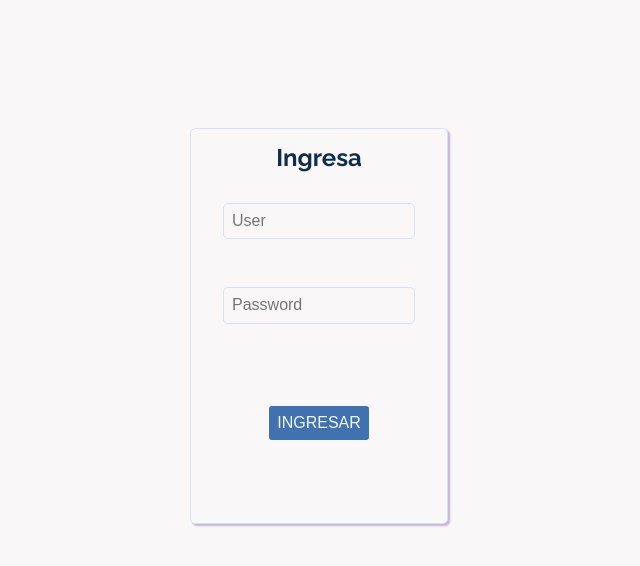
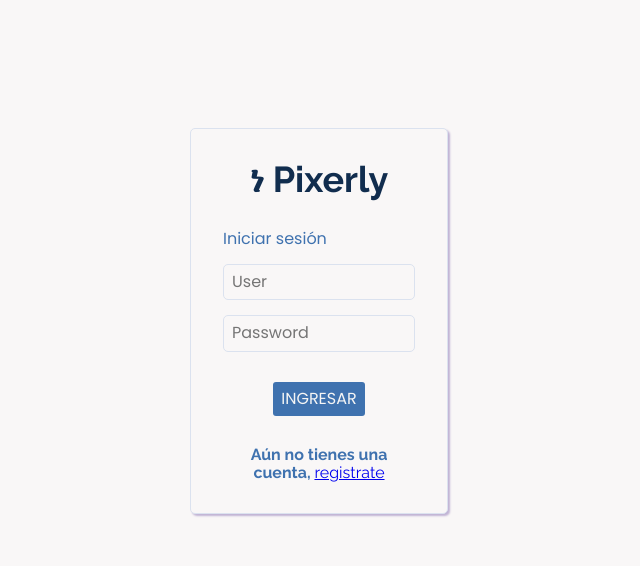
Before and after one commit to robinvicente/Css, a PHP site: page /signin.php in a window 1280 px wide. Shown: the top 566 px of the page, without its empty margins (321-961 px from the left). Run offline with PHP 8.4, Linux system fonts and the light colour scheme.

Commit message:
Acceptable design

```diff
--- a/signin.php
+++ b/signin.php
@@ -5,14 +5,15 @@
     <meta name="viewport"
           content="width=device-width, user-scalable=no, initial-scale=1.0, maximum-scale=1.0, minimum-scale=1.0">
     <meta http-equiv="X-UA-Compatible" content="ie=edge">
+    <link href="https://fonts.googleapis.com/css2?family=Poppins:ital,wght@0,400;0,500;0,700;1,300;1,400&display=swap" rel="stylesheet">
     <link href="https://fonts.googleapis.com/css2?family=Raleway:ital,wght@0,300;0,400;0,500;0,700;1,400&display=swap" rel="stylesheet">
     <link rel="stylesheet" href="styles/normalize.css">
     <link rel="stylesheet" href="styles/style.css">
     <title>Login</title>
 </head>
 <body>
-
-</body>
+    <article class="principal-center-login">
+        <nav class="box">
             <?php
             require_once 'login.php';
 
@@ -30,17 +31,14 @@
                 if ($result->num_rows >= 1)
                 {
                     echo <<<END
-                    <header class="login-header">
-                        <div class="central-bar">
+                            <nav class="box"
+                                <div class="central">
                                     <h1>ነ Pixerly</h1>
                                 </div>
-                    </header>
-
-                    <article class="login-central">
-
-                    </article>
+                            <div class="second">
+                                <p>Has accedido corectamente</p>
+                            </div>
                     END;
-
                 }
                 else
                     echo "Usuario o password incorrecto <a href='signup.php'>Registrarse?</a>";
@@ -49,14 +47,23 @@
             else
             {
                 echo <<<_END
-                <article class="login-central">
-                <h1>Ingresa</h1>
-                <form action="signin.php" method="post"><pre>
+                            <div class="central">
+                                <h1>ነ Pixerly</h1>
+                            </div>
+                            <div class="second">
+                                <p>Iniciar sesión</p>
+                            </div>
+                            <div class="inputs">
+                                <form action="signin.php" method="post">
                                 <input type="text" name="user" placeholder="User">
                                 <input type="password" name="pass" placeholder="Password">
                                  <input type="submit" value="INGRESAR">
                                 </form>
-                </article>
+                            </div>
+                            <div class="mini">
+                                    <h2>Aún no tienes una cuenta, </h2>
+                                    <a href='signup.php'>registrate</a>
+                                </div>
                             _END;
             }
             function mysql_fix_string($coneccion, $string)
@@ -66,4 +73,6 @@
                 return $coneccion->real_escape_string($string);
             }
             ?>
+        </nav>
+</body>
 </html>
--- a/styles/style.css
+++ b/styles/style.css
@@ -2,7 +2,7 @@ body{
     background: #f9f7f7;
     box-sizing: border-box;
 }
-.principal-center, .login-central{
+.principal-center{
     font-family: 'Raleway', sans-serif;
     font-size: 1em;
     width: 16em;
@@ -82,5 +82,24 @@ input[type="submit"]:hover {
   /*  border: 1px solid #dbe2ef;*/
     text-align: left;
     font-family: 'Poppins', sans-serif;
+    /*display: inline;*/
 
 }
+.principal-center-login{
+    font-family: 'Raleway', sans-serif;
+    font-size: 1em;
+    width: 16em;
+    height: 24em;
+    background: #f9f7f7;
+    text-align: center;
+    border-radius: 5px;
+    box-shadow: 2px 2px 2px #c0b3d4;
+    color: #3f72af;
+    margin: 10% auto auto auto;
+    border: 1px solid #dbe2ef;
+
+}
+.mini, h2 {
+    display: inline;
+    font-size: medium;
+}
```
Also changed, not shown: signup.php (indentation only). Lines whose indentation alone changed are shown as unchanged.
